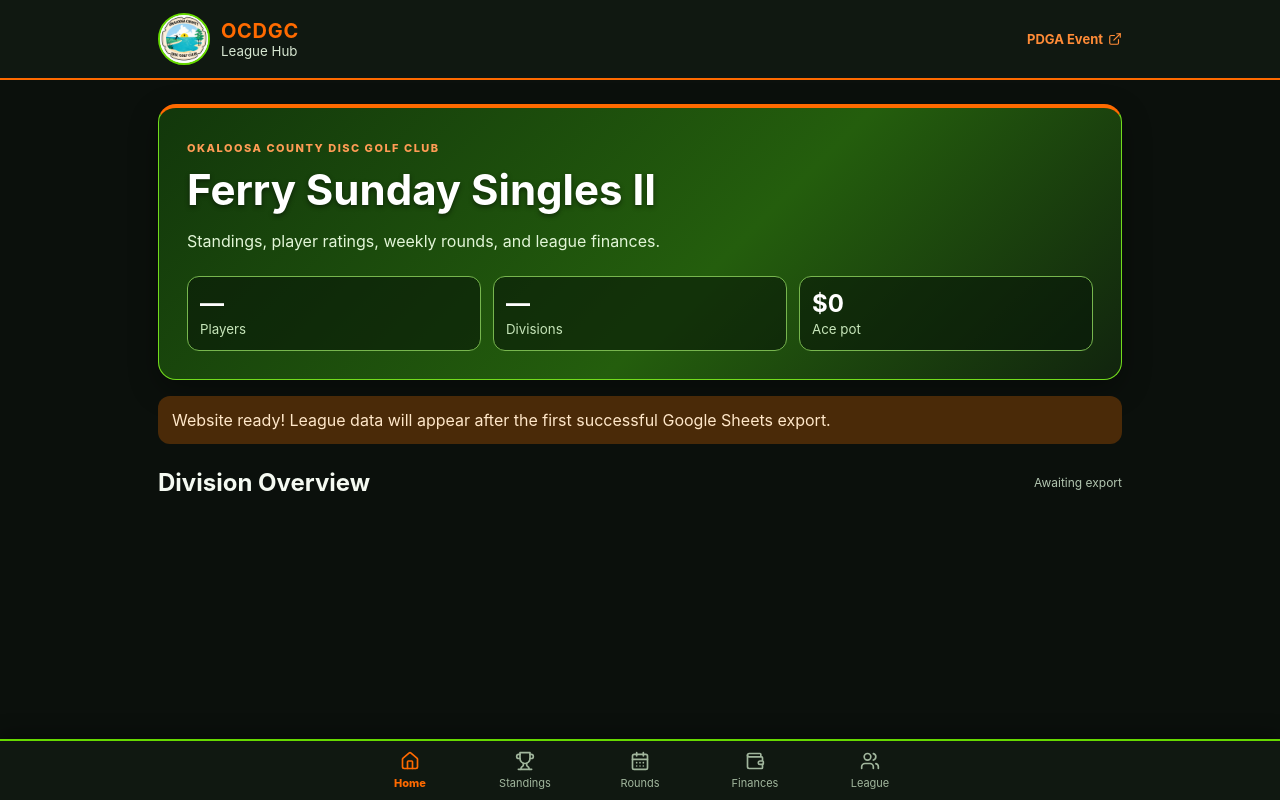
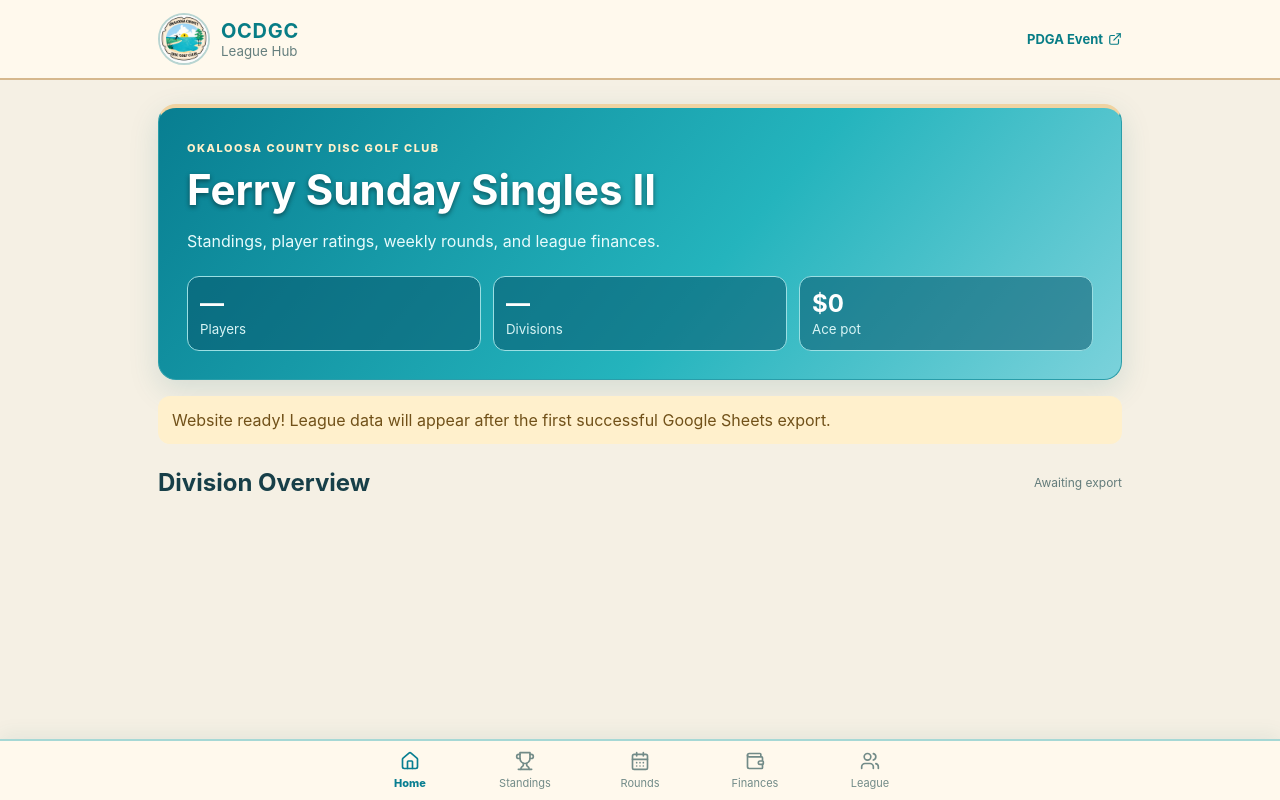
Before and after one commit to eashotts/ocdgc-league-hub, a React (Vite) app: page / in a window 1280 px wide. Built offline with nearby package versions, Linux system fonts and the light colour scheme.

Commit message:
Add files via upload

```diff
--- a/src/style.css
+++ b/src/style.css
@@ -1,78 +1,86 @@
 :root {
   font-family: Inter, system-ui, -apple-system, BlinkMacSystemFont, 'Segoe UI', sans-serif;
-  color: #f4f7f2;
-  background: #0b100c;
+  color: #183b3b;
+  background: #f5f0e4;
   font-synthesis: none;
-  --green: #66d900;
-  --green-dark: #246e0b;
-  --orange: #ff6a00;
-  --line: #35532a;
-  --muted: #b2c5b0;
+  --green: #168f82;
+  --green-dark: #096d72;
+  --orange: #e6ad50;
+  --line: #cbded9;
+  --muted: #637c7b;
 }
 * { box-sizing: border-box; }
 body { margin: 0; }
 button { font: inherit; cursor: pointer; }
-a { color: #ff8b37; }
-a:hover { color: #ffb17a; }
-header { background: #101811; border-bottom: 2px solid var(--orange); }
+a { color: #087d86; }
+a:hover { color: #075a67; }
+header { background: #fff9ed; border-bottom: 2px solid #d6b88d; }
 .wrap { max-width: 1000px; margin: auto; padding: 0 18px; }
 .header { height: 78px; display: flex; align-items: center; justify-content: space-between; gap: 12px; }
 .brand { display: flex; gap: 11px; align-items: center; min-width: 0; }
-.brand strong { display: block; font-size: 20px; letter-spacing: .7px; color: var(--orange); }
-.brand small { display: block; color: #d6e6d1; }
-.logo { display: grid; place-items: center; background: #fff; width: 52px; height: 52px; border-radius: 50%; overflow: hidden; border: 2px solid var(--green); flex-shrink: 0; }
+.brand strong { display: block; font-size: 20px; letter-spacing: .7px; color: #087d86; }
+.brand small { display: block; color: #657f7e; }
+.logo { display: grid; place-items: center; background: #fff; width: 52px; height: 52px; border-radius: 50%; overflow: hidden; border: 2px solid #b8d5d2; flex-shrink: 0; }
 .logo img { display: block; width: 100%; height: 100%; object-fit: contain; }
 .pdga { display: flex; gap: 5px; align-items: center; font-size: 13px; font-weight: 700; text-decoration: none; white-space: nowrap; }
 main { padding-bottom: 115px !important; }
-.hero { margin-top: 24px; background: linear-gradient(135deg, #12370b, #245e0d 58%, #11240e); border: 1px solid #72dc1c; border-top: 4px solid var(--orange); color: white; border-radius: 18px; padding: 28px; box-shadow: 0 10px 30px #0005; }
+.hero { margin-top: 24px; background: linear-gradient(130deg, #087e91, #24b4bd 58%, #7bd2db); border: 1px solid #2a9da9; border-top: 4px solid #efd3a2; color: white; border-radius: 18px; padding: 28px; box-shadow: 0 10px 30px #17677725; }
 .hero h1 { font-size: clamp(26px, 5vw, 42px); margin: 8px 0; text-shadow: 0 2px 5px #0007; }
-.hero p { color: #e2f6d7; }
-.eyebrow { font-size: 11px; letter-spacing: 1.5px; font-weight: 800; color: #ff9c55; }
+.hero p { color: #e7fbfc; }
+.eyebrow { font-size: 11px; letter-spacing: 1.5px; font-weight: 800; color: #fff0c9; }
 .metrics { display: flex; gap: 12px; margin-top: 25px; }
-.metrics > div { flex: 1; background: #07160799; border: 1px solid #77b64e; border-radius: 12px; padding: 12px; }
+.metrics > div { flex: 1; background: #07556c88; border: 1px solid #9bdfe3; border-radius: 12px; padding: 12px; }
 .metrics b { display: block; font-size: 24px; color: #fff; }
-.metrics small { color: #c6e5b9; }
+.metrics small { color: #d7f4f5; }
 .sectionTitle { display: flex; align-items: center; justify-content: space-between; gap: 10px; margin: 24px 0 12px; }
 .sectionTitle h2 { margin: 0; }
-h2, h3 { color: #f5faf2; }
+h2, h3 { color: #173f48; }
 .sectionTitle span, .muted { font-size: 12px; color: var(--muted); }
 .cards { display: grid; grid-template-columns: repeat(auto-fit, minmax(240px, 1fr)); gap: 14px; }
-.card { background: #172017; border: 1px solid var(--line); border-radius: 14px; padding: 18px; box-shadow: 0 2px 8px #0004; text-align: left; color: #f4f7f2; }
+.card { background: #fffdf7; border: 1px solid var(--line); border-radius: 14px; padding: 18px; box-shadow: 0 2px 8px #16677814; text-align: left; color: #183b3b; }
 .divisionCard { width: 100%; }
-.divisionCard:hover { border-color: var(--green); background: #1e2e1b; }
+.divisionCard:hover { border-color: var(--green); background: #effafa; }
 .card h3 { margin: 0 0 10px; }
 .between { display: flex; justify-content: space-between; align-items: center; gap: 12px; margin: 10px 0; font-size: 13px; }
-.between span { color: #b7c8b4; }
-.between b { text-align: right; color: #fff; }
-.chip { background: #284b19; border: 1px solid #467b28; border-radius: 50px; padding: 5px 8px; color: #c8ff9b !important; }
-.notice { padding: 14px; border-radius: 12px; background: #4a2a08; color: #ffe7c9; }
+.between span { color: #667e7b; }
+.between b { text-align: right; color: #163f44; }
+.chip { background: #dff4f2; border: 1px solid #acd7d2; border-radius: 50px; padding: 5px 8px; color: #0b6f72 !important; }
+.notice { padding: 14px; border-radius: 12px; background: #fff0cc; color: #715119; }
 .pills { display: flex; gap: 8px; overflow-x: auto; padding-bottom: 12px; }
-.pills button { border: 1px solid #4c6d3d; background: #1a2819; color: #edf8e7; padding: 9px 13px; border-radius: 50px; font-weight: 700; }
-.pills button:hover { border-color: var(--orange); }
-.pills button.active { background: var(--orange); color: #111; border-color: var(--orange); }
+.pills button { border: 1px solid #b8d7d4; background: #fffdf7; color: #21575c; padding: 9px 13px; border-radius: 50px; font-weight: 700; }
+.pills button:hover { border-color: #087d86; }
+.pills button.active { background: var(--orange); color: #111; border-color: #087d86; }
 .roster { display: grid; gap: 10px; }
-.player { background: #172017; border: 1px solid var(--line); border-radius: 12px; overflow: hidden; }
-.playerButton { display: flex; align-items: center; gap: 12px; width: 100%; border: 0; background: #172017; color: #fff; text-align: left; padding: 14px; }
-.playerButton:hover { background: #20311d; }
+.player { background: #fffdf7; border: 1px solid var(--line); border-radius: 12px; overflow: hidden; }
+.playerButton { display: flex; align-items: center; gap: 12px; width: 100%; border: 0; background: #fffdf7; color: #fff; text-align: left; padding: 14px; }
+.playerButton:hover { background: #e8f6f5; }
 .place { font-weight: 800; color: var(--orange); width: 35px; }
 .playerName { flex: 1; min-width: 0; }
 .playerName b, .playerName small, .points b, .points small { display: block; }
 .playerName small, .points small { font-size: 11px; color: var(--muted); margin-top: 4px; }
 .points { text-align: right; }
-.points b { color: #a6f36a; }
-.playerStats { display: flex; gap: 10px; padding: 11px 14px; background: #101b11; flex-wrap: wrap; font-size: 12px; }
-.playerStats span { flex: 1; min-width: 80px; color: #b8cdb4; }
+.points b { color: #087e91; }
+.playerStats { display: flex; gap: 10px; padding: 11px 14px; background: #ecf7f4; flex-wrap: wrap; font-size: 12px; }
+.playerStats span { flex: 1; min-width: 80px; color: #617d78; }
 .playerStats b { color: #fff; }
 .details { padding: 12px 16px; border-top: 1px solid var(--line); font-size: 13px; }
 .overflow { overflow-x: auto; }
 table { width: 100%; border-collapse: collapse; }
-th, td { text-align: left; padding: 11px; border-bottom: 1px solid #35502e; }
-th { background: #254e12; color: #eaffdf; font-weight: 800; }
-tbody tr:nth-child(even) { background: #1b291a; }
-tbody tr:hover { background: #263a21; }
+th, td { text-align: left; padding: 11px; border-bottom: 1px solid #d6e8e3; }
+th { background: #d4efec; color: #155e64; font-weight: 800; }
+tbody tr:nth-child(even) { background: #f3faf8; }
+tbody tr:hover { background: #e7f5f2; }
 .line { border-bottom: 1px solid var(--line); padding: 6px; }
-.bottomNav { position: fixed; bottom: 0; left: 0; right: 0; display: flex; justify-content: center; background: #101811; border-top: 2px solid var(--green); padding: 9px 4px max(9px, env(safe-area-inset-bottom)); z-index: 2; box-shadow: 0 -4px 20px #0006; }
-.bottomNav button { background: none; border: 0; color: #a1b69d; min-width: 65px; max-width: 115px; flex: 1; display: flex; align-items: center; flex-direction: column; gap: 5px; }
+.bottomNav { position: fixed; bottom: 0; left: 0; right: 0; display: flex; justify-content: center; background: #fff9ed; border-top: 2px solid #a6d8d5; padding: 9px 4px max(9px, env(safe-area-inset-bottom)); z-index: 2; box-shadow: 0 -4px 20px #1a686814; }
+.bottomNav button { background: none; border: 0; color: #728b88; min-width: 65px; max-width: 115px; flex: 1; display: flex; align-items: center; flex-direction: column; gap: 5px; }
 .bottomNav button.active { color: var(--orange); font-weight: 800; }
 .bottomNav small { font-size: 11px; }
 @media(max-width:480px) { .hero { padding: 20px; } .metrics b { font-size: 20px; } .metrics > div { padding: 10px; } .cards { grid-template-columns: 1fr; } .sectionTitle { align-items: flex-start; flex-direction: column; } .logo { width: 46px; height: 46px; } .brand strong { font-size: 18px; } }
+
+/* Club logo palette refinements */
+.card h2, .card h3 { color: #174c55; }
+.playerButton { color: #183b3b; }
+.playerStats b { color: #154c50; }
+.bottomNav button.active { color: #087e91; }
+.place { color: #087e91; }
+.pills button.active { background: #087e91; color: #fff; border-color: #087e91; }
```
